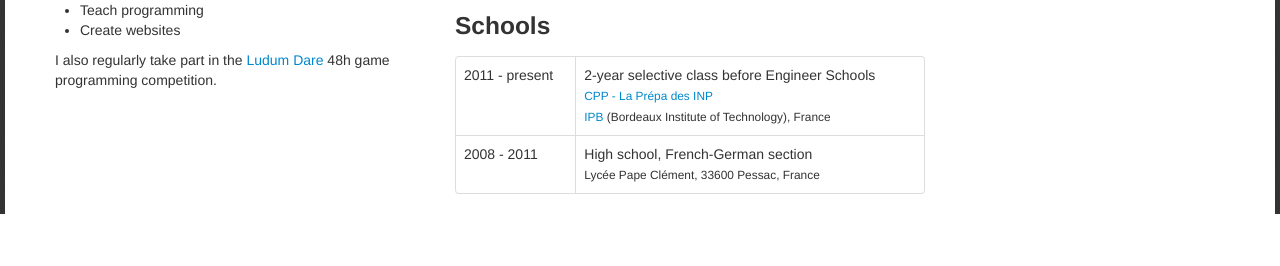
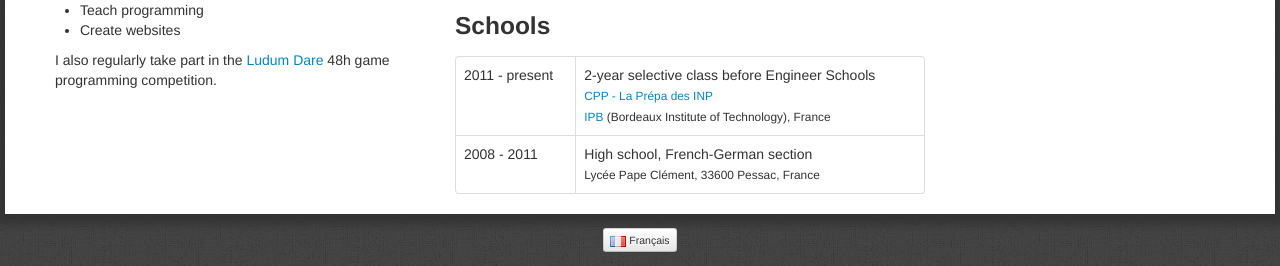
Before and after one commit to joanrieu/resume, a PHP site: page / in a window 1280 px wide. Shown: the part 839-1105 px from the top of the page. Before the commit the page ends 1053 px from the top, so only its background shows below. Run offline with PHP 8.4, Linux system fonts and the light colour scheme.

Commit message:
Added language links and flags at the bottom

```diff
--- a/css/style.css
+++ b/css/style.css
@@ -23,3 +23,16 @@
   }
 
 }
+
+.page-language {
+  margin: 1em;
+  text-align: center;
+}
+
+@media print {
+
+  .page-language {
+    display: none;
+  }
+
+}
--- a/english.html
+++ b/english.html
@@ -225,5 +225,11 @@
         </div>
       </div>
     </div>
+    <p class="page-language">
+      <a href="http://joanrieu.fr/" class="btn btn-mini">
+        <img src="img/flags/france.png">
+        Français
+      </a>
+    </p>
   </body>
 </html>
--- a/french.html
+++ b/french.html
@@ -224,5 +224,11 @@
         </div>
       </div>
     </div>
+    <p class="page-language">
+      <a href="http://joanrieu.com/" class="btn btn-mini">
+        <img src="img/flags/usa.png">
+        English
+      </a>
+    </p>
   </body>
 </html>
```
Also changed, not shown: img/flags/france.png (added), img/flags/usa.png (added).
